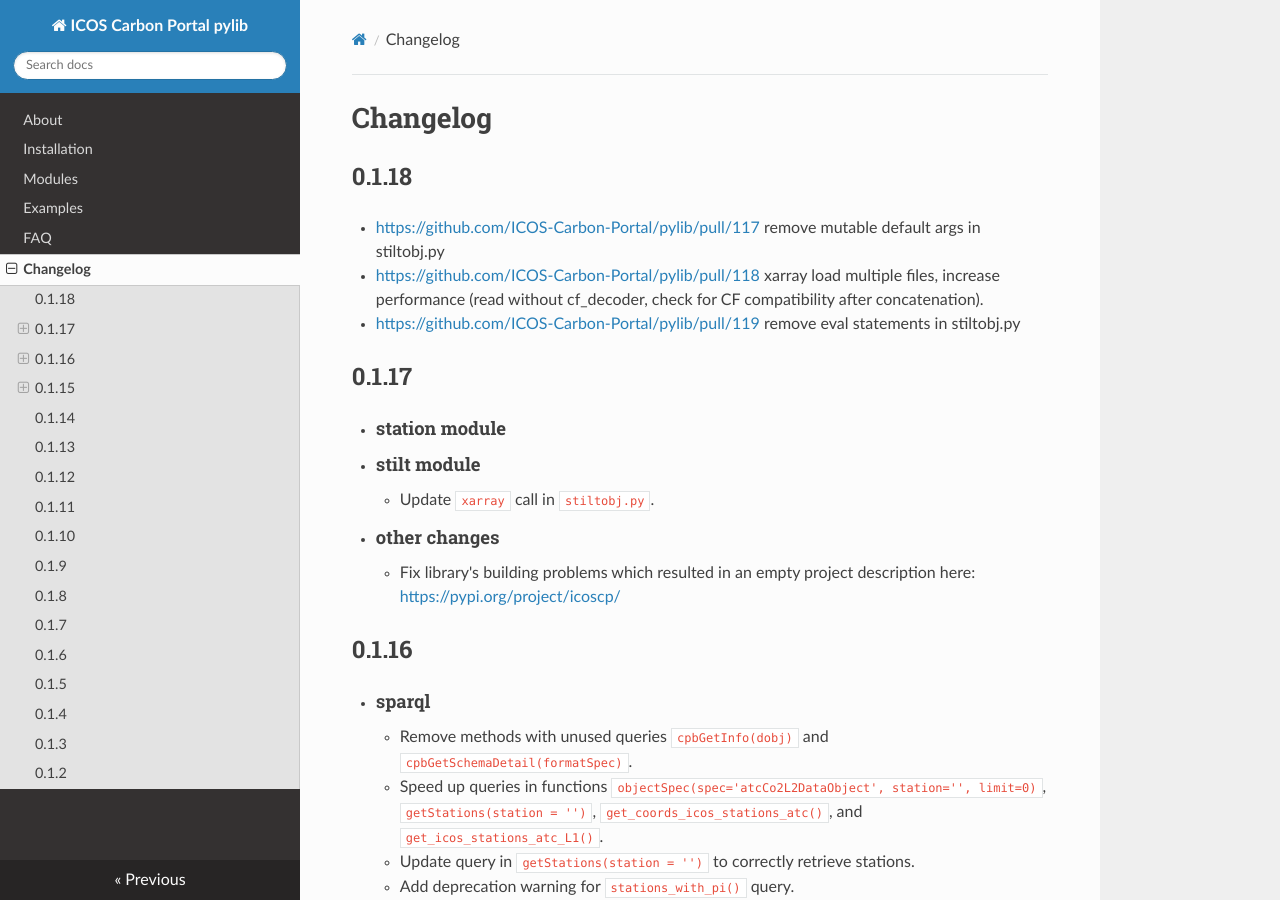
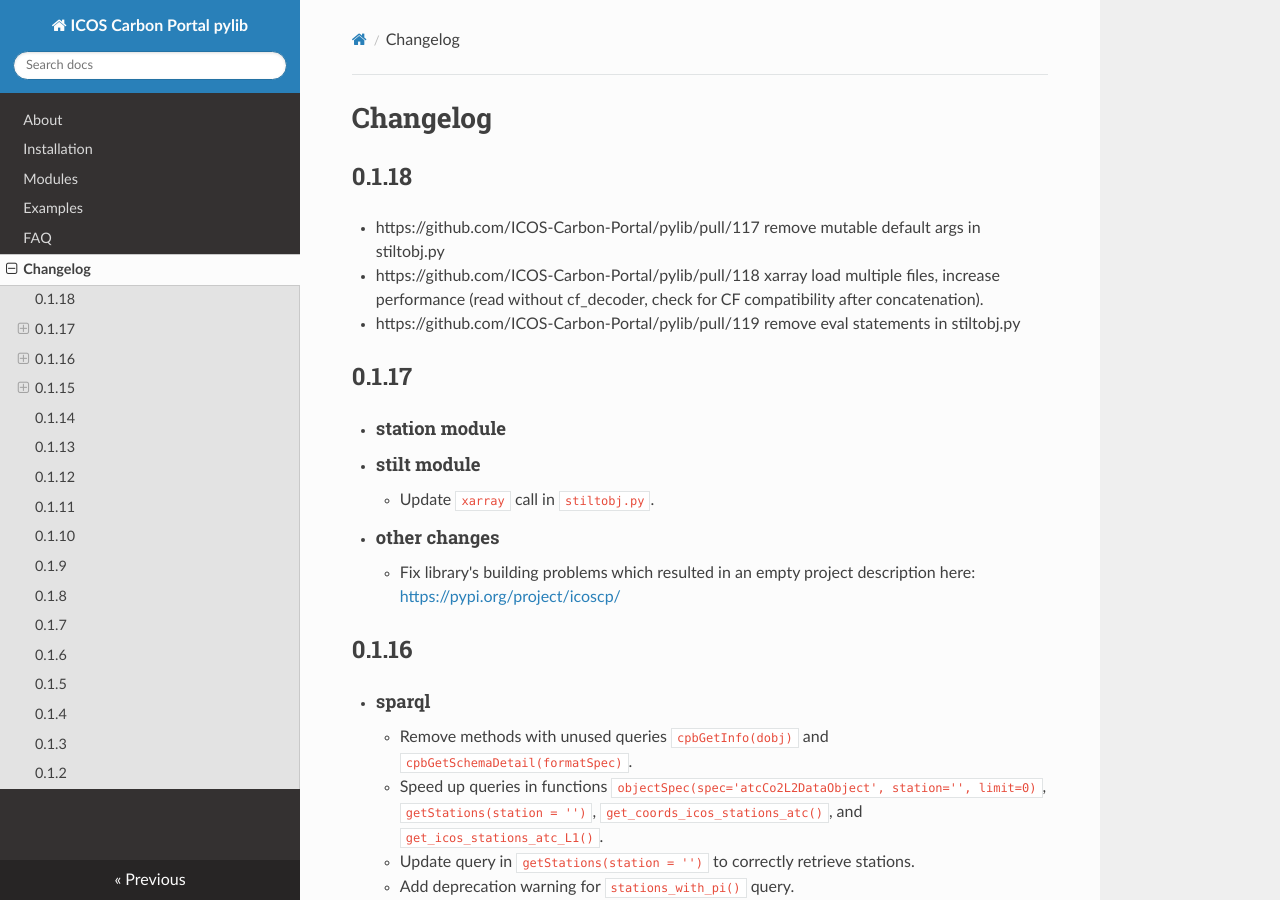
Before and after one commit to ICOS-Carbon-Portal/pylib, an MkDocs documentation site: the page built from docs/changelog.md, in a window 1280 px wide and 900 px high. Built offline with MkDocs 1.6.1, drawn with Linux system fonts in a browser that asks for light colours; nearby versions of some CDN libraries; part of the change alters nothing that is shown.

```diff
--- a/docs/changelog.md
+++ b/docs/changelog.md
@@ -1,10 +1,9 @@
 # Changelog
 
 ## 0.1.18
- - [https://github.com/ICOS-Carbon-Portal/pylib/pull/117](PR117)
- remove mutable default args in stiltobj.py
- - [https://github.com/ICOS-Carbon-Portal/pylib/pull/118](PR118) xarray load multiple files, increase performance (read without cf_decoder, check for CF compatibility after concatenation).
- - [https://github.com/ICOS-Carbon-Portal/pylib/pull/119](PR119) remove eval statements in stiltobj.py
+ - https://github.com/ICOS-Carbon-Portal/pylib/pull/117 remove mutable default args in stiltobj.py
+ - https://github.com/ICOS-Carbon-Portal/pylib/pull/118 xarray load multiple files, increase performance (read without cf_decoder, check for CF compatibility after concatenation).
+ - https://github.com/ICOS-Carbon-Portal/pylib/pull/119 remove eval statements in stiltobj.py
 
 ## 0.1.17
  - #### station module
```
